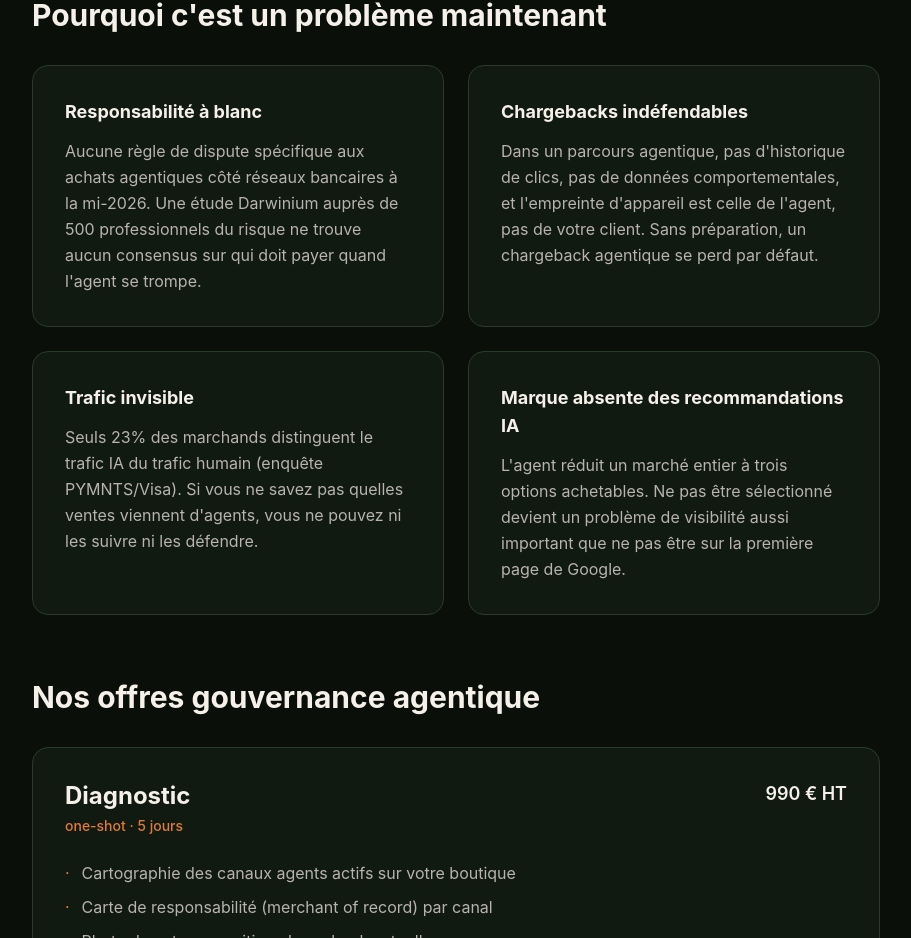
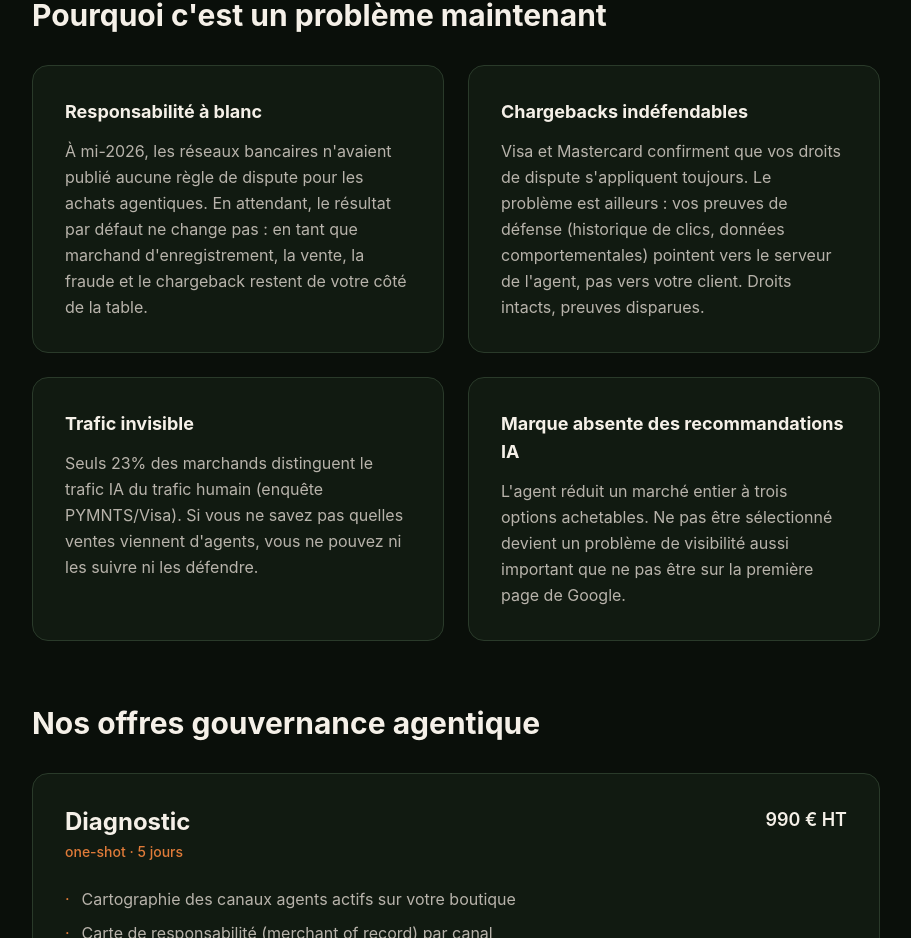
Before and after one commit to DaLiryc/expertsia, a Next.js app: page /fr/commerce-agentique in a window 1280 px wide. Shown: the part 1539-2477 px from the top of the page, without its empty margins (184-1095 px from the left). Built offline with nearby package versions, Linux system fonts and the light colour scheme; no server answers.

Commit message:
fix(commerce-agentique): reframe liability claims per legal review - lead with verified facts (MoR unchanged, Visa/MC dispute rights confirmed, evidence gap) instead of 'no consensus on who pays'

```diff
--- a/app/en/agentic-commerce/page.tsx
+++ b/app/en/agentic-commerce/page.tsx
@@ -89,11 +89,11 @@ const events = [
 const risks = [
   {
     title: 'Blank-slate liability',
-    body: 'No card network had an agent-specific dispute rule as of mid-2026. A Darwinium survey of 500 risk professionals found no consensus on who pays when the agent gets it wrong.',
+    body: 'Card networks had published no agent-specific dispute rules as of mid-2026. Until they do, the default outcome is unchanged: as merchant of record, the sale, the fraud and the chargeback stay on your side of the table.',
   },
   {
     title: 'Undefendable chargebacks',
-    body: 'In an agentic journey there is no click trail, no behavioral data, and the device fingerprint belongs to the agent, not your customer. Without preparation, an agentic chargeback is lost by default.',
+    body: 'Visa and Mastercard confirm your dispute rights still apply. The problem sits elsewhere: your defense evidence (click trail, behavioral data) points at the agent\'s server, not at your customer. Rights intact, proof gone.',
   },
   {
     title: 'Invisible traffic',
--- a/app/fr/commerce-agentique/page.tsx
+++ b/app/fr/commerce-agentique/page.tsx
@@ -90,11 +90,11 @@ const events = [
 const risks = [
   {
     title: 'Responsabilité à blanc',
-    body: 'Aucune règle de dispute spécifique aux achats agentiques côté réseaux bancaires à la mi-2026. Une étude Darwinium auprès de 500 professionnels du risque ne trouve aucun consensus sur qui doit payer quand l\'agent se trompe.',
+    body: 'À mi-2026, les réseaux bancaires n\'avaient publié aucune règle de dispute pour les achats agentiques. En attendant, le résultat par défaut ne change pas : en tant que marchand d\'enregistrement, la vente, la fraude et le chargeback restent de votre côté de la table.',
   },
   {
     title: 'Chargebacks indéfendables',
-    body: 'Dans un parcours agentique, pas d\'historique de clics, pas de données comportementales, et l\'empreinte d\'appareil est celle de l\'agent, pas de votre client. Sans préparation, un chargeback agentique se perd par défaut.',
+    body: 'Visa et Mastercard confirment que vos droits de dispute s\'appliquent toujours. Le problème est ailleurs : vos preuves de défense (historique de clics, données comportementales) pointent vers le serveur de l\'agent, pas vers votre client. Droits intacts, preuves disparues.',
   },
   {
     title: 'Trafic invisible',
```
